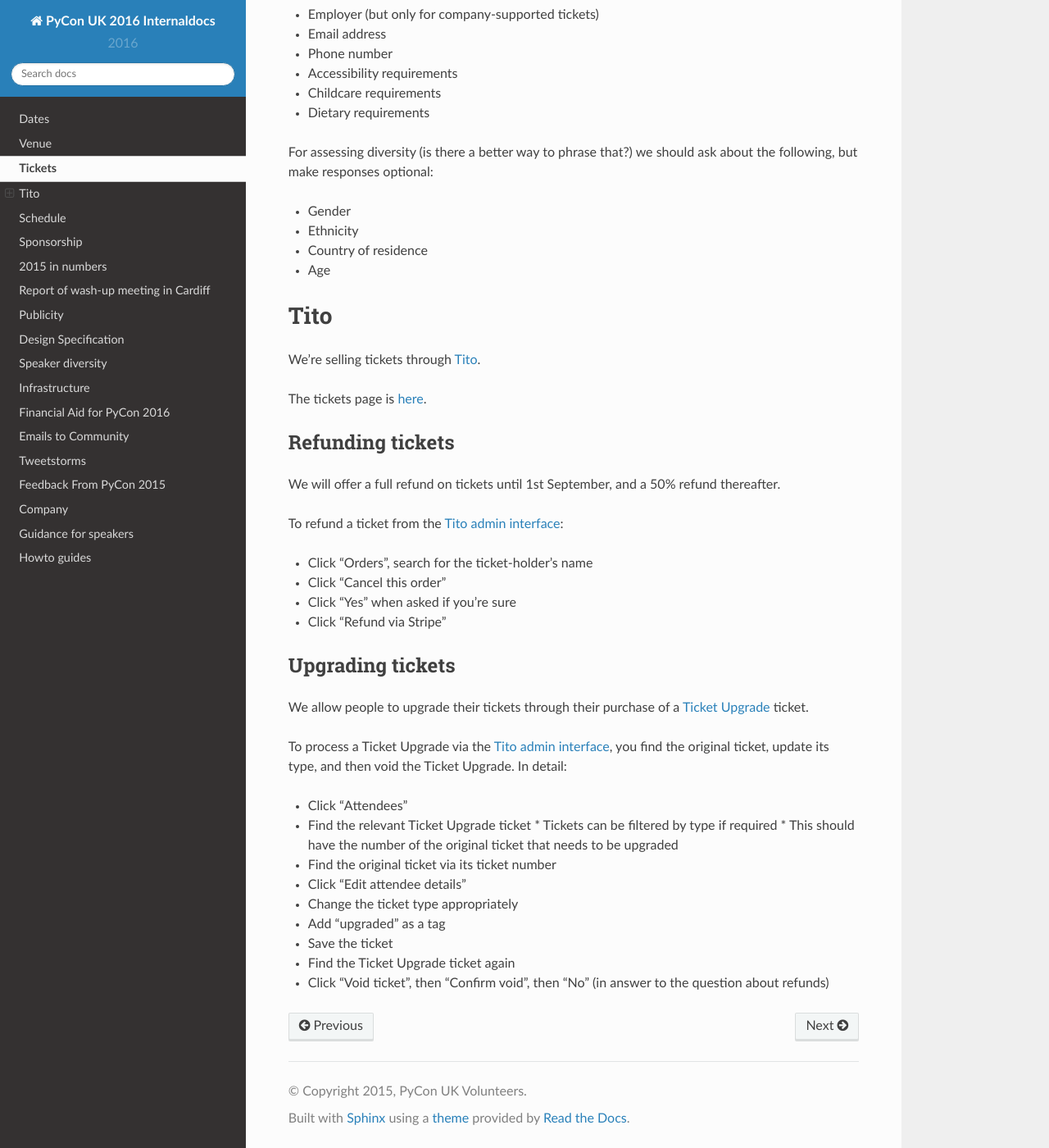
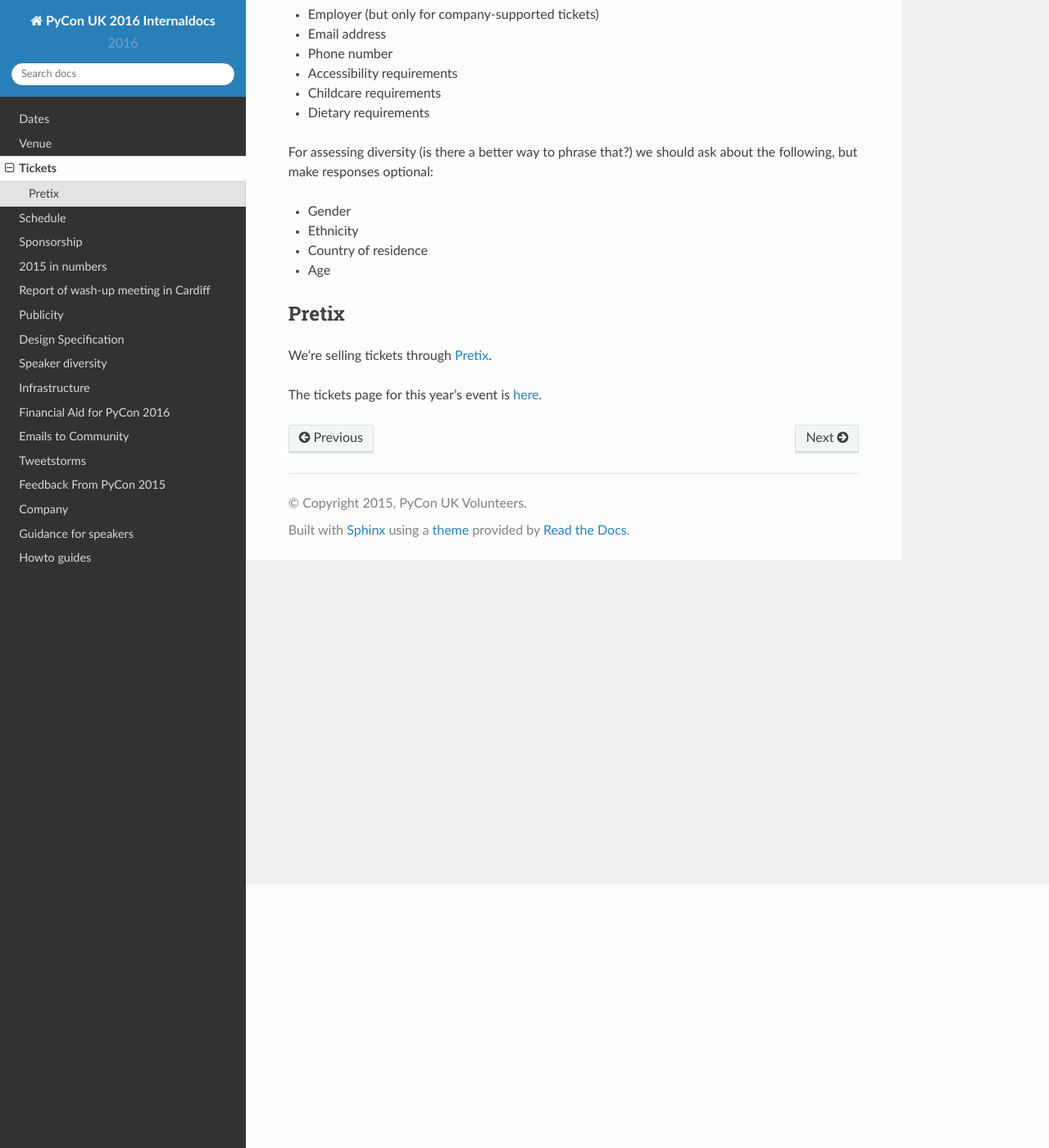
Before and after one commit to PyconUK/documentation, a Sphinx documentation site: the page built from source/tickets.rst, in a window 1280 px wide and 1400 px high, scrolled down 322 px. Shown: the whole window at 82% size. Built offline with Sphinx 7.4.7 and the Read the Docs theme 2.0.0, drawn with Linux system fonts in a browser that asks for light colours.

Commit message:
Add links to pretix, pretalix and current events

```diff
--- a/source/tickets.rst
+++ b/source/tickets.rst
@@ -25,40 +25,9 @@ about the following, but make responses optional:
 * Age
 
 
-Tito
-====
+Pretix
+------
 
-We're selling tickets through `Tito <http://ti.to>`_.
+We're selling tickets through `Pretix <https://pretix.eu>`_.
 
-The tickets page is `here <https://ti.to/pyconuk/2016>`_.
-
-Refunding tickets
------------------
-
-We will offer a full refund on tickets until 1st September, and a 50% refund thereafter.
-
-To refund a ticket from the `Tito admin interface <https://ti.to/pyconuk/2016/admin/>`_:
-
-* Click "Orders", search for the ticket-holder's name
-* Click "Cancel this order"
-* Click "Yes" when asked if you're sure
-* Click "Refund via Stripe"
-
-Upgrading tickets
------------------
-
-We allow people to upgrade their tickets through their purchase of a `Ticket Upgrade <http://2016.pyconuk.org/tickets/upgrading/>`_ ticket.
-
-To process a Ticket Upgrade via the `Tito admin interface <https://ti.to/pyconuk/2016/admin/>`_, you find the original ticket, update its type, and then void the Ticket Upgrade.  In detail:
-
-* Click "Attendees"
-* Find the relevant Ticket Upgrade ticket
-  * Tickets can be filtered by type if required
-  * This should have the number of the original ticket that needs to be upgraded
-* Find the original ticket via its ticket number
-* Click "Edit attendee details"
-* Change the ticket type appropriately
-* Add "upgraded" as a tag
-* Save the ticket
-* Find the Ticket Upgrade ticket again
-* Click "Void ticket", then "Confirm void", then "No" (in answer to the question about refunds)
+The tickets page for this year's event is `here <https://pretix.eu/control/event/pyconuk/pyconuk-2023/>`_.
```
Also changed, not shown: source/schedule.rst (+7 -8 lines).
